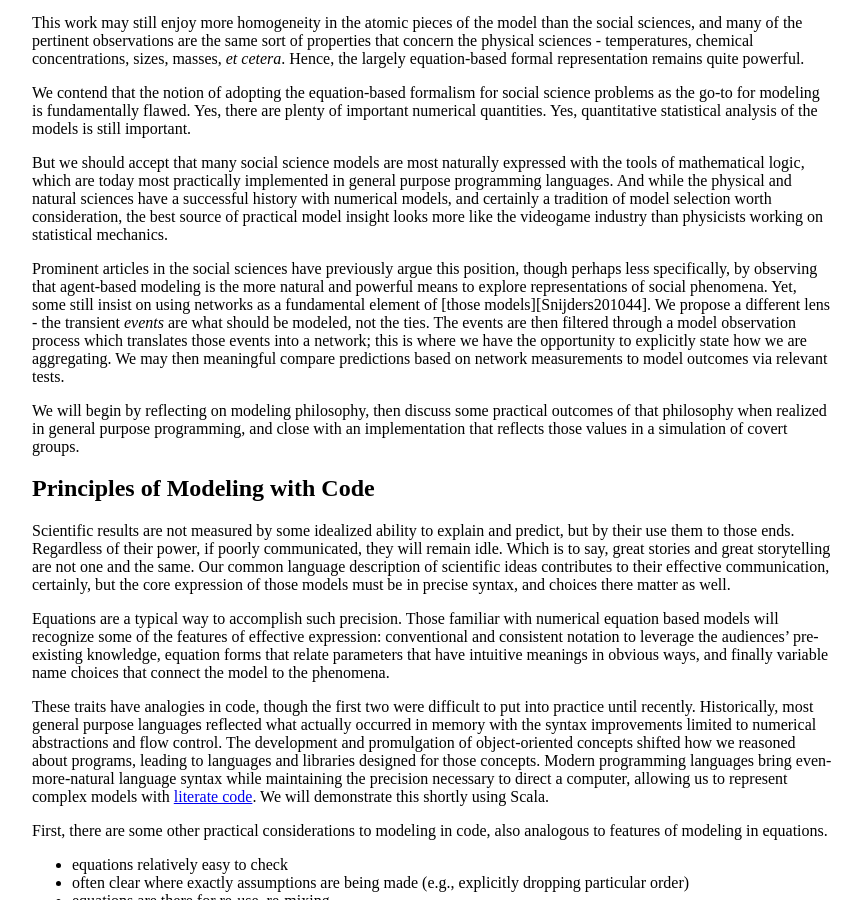
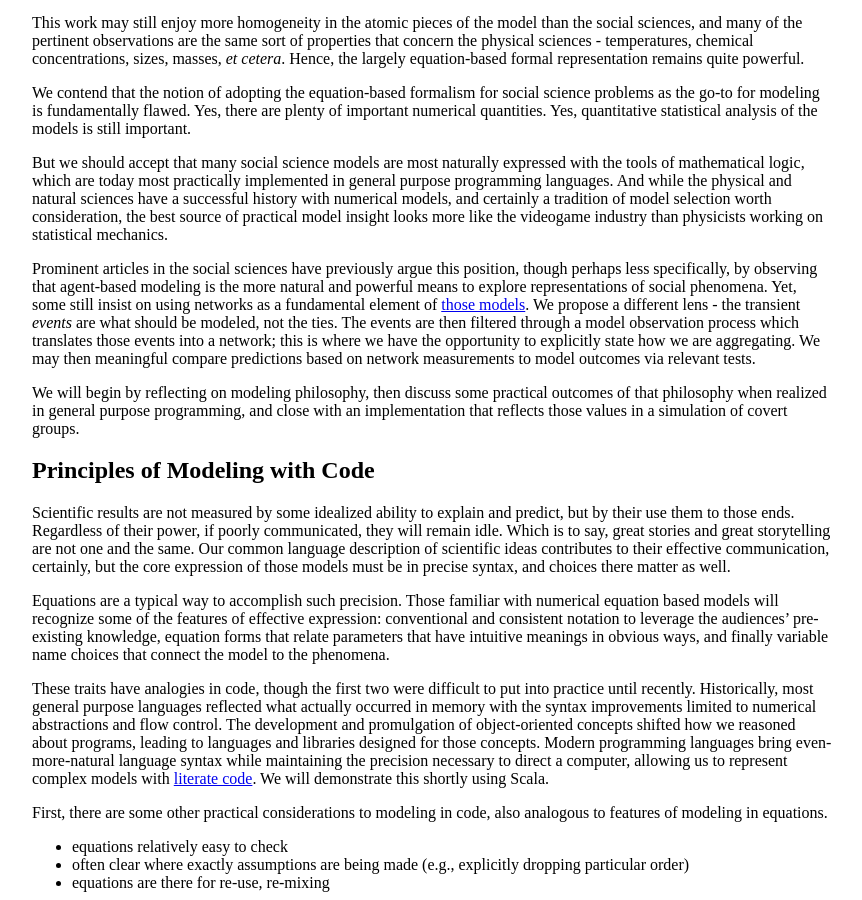
Before and after one commit to pearsonca/scala-commsim, a Jekyll site: the page built from index.md, in a window 1280 px wide and 900 px high, scrolled down 1212 px. Shown: the whole window, without its empty margins (208-1070 px from the left). Built offline with Jekyll 4.4.1, drawn with Linux system fonts in a browser that asks for light colours; some of the changed lines change nothing that is shown.

Commit message:
one more reference

```diff
--- a/index.md
+++ b/index.md
@@ -324,3 +324,4 @@ ties
 [knuth1984literate]: <http://dx.doi.org/10.1093/comjnl/27.2.97> "optional title"
 [Ionides05122006]: <http://dx.doi.org/10.1073/pnas.0603181103> "optional title"
 [volz2013inferring]: <http://dx.doi.org/10.1371/journal.pcbi.1003397> "optional title"
+[Snijders201044]: <http://dx.doi.org/10.1016/j.socnet.2009.02.004> "optional title"
```
